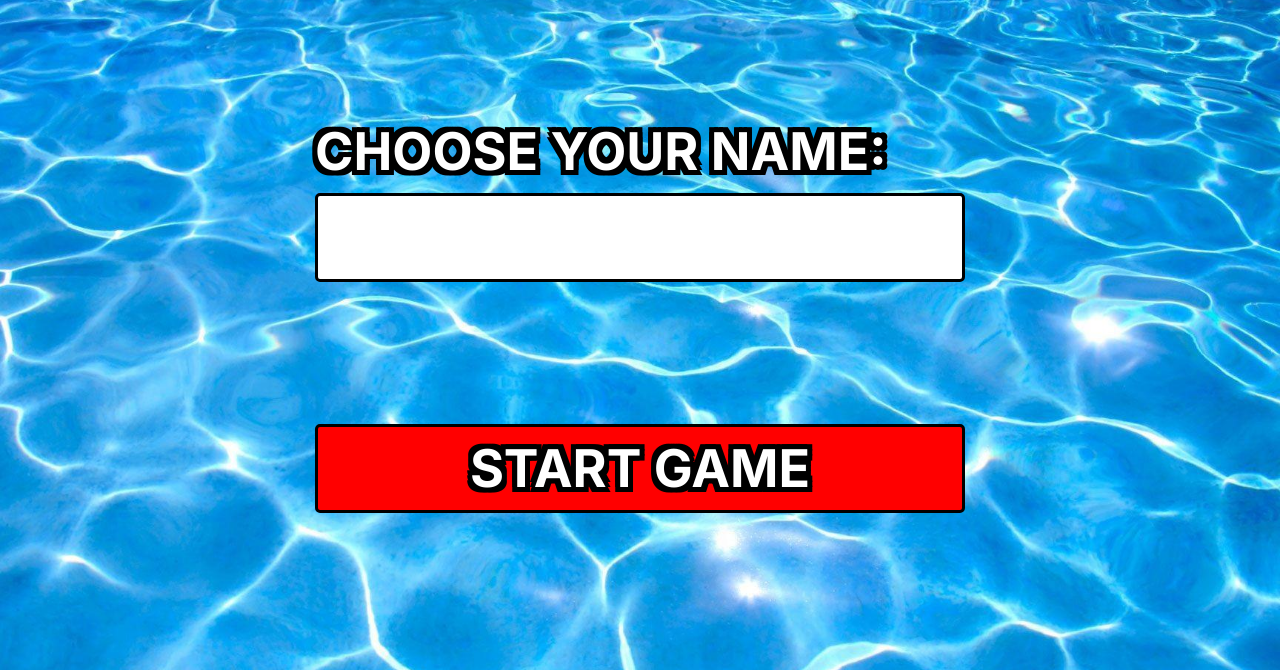
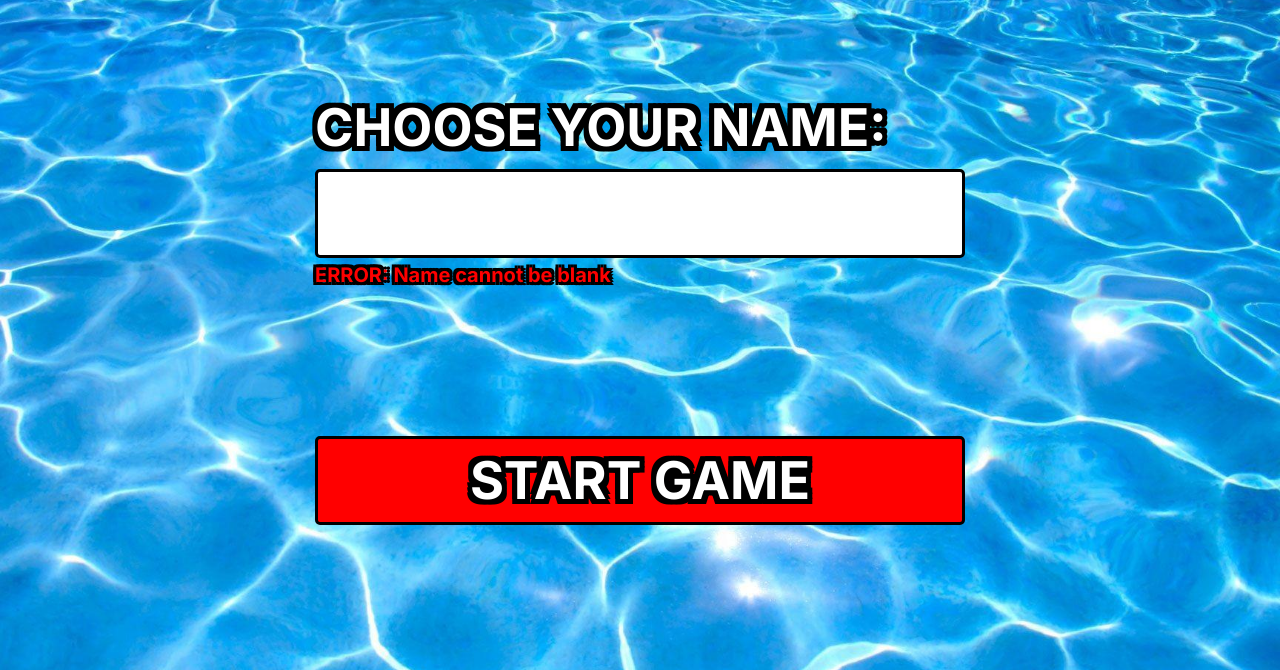
Before and after one commit to bobandash/top_battleship, a website built with webpack: page index.html in a window 1280 px wide. Both pictures are taken after a click on the button "START GAME". Shown: the part 130-800 px from the top of the page. Built offline with nearby package versions, Linux system fonts and the light colour scheme; files whose address does not match are found by name; what pubsub-js would draw is missing.

Commit message:
added error message when input is blank, and removed error message when input is selected

```diff
--- a/src/User-Interface/start-screen.js
+++ b/src/User-Interface/start-screen.js
@@ -10,7 +10,20 @@ const startScreen = (() => {
     if(usernameValue !== ''){
       Game.start(usernameValue);
       PubSub.publish('Start Placing Ships');
+    } else {
+      const errorMessage = document.querySelector('.error-message');
+      errorMessage.classList.remove('hidden');
     }
+  }
+
+  function hideErrorMessageIfInputSelected(){
+    const errorMessage = document.querySelector('.error-message');
+    const input = document.getElementById('username');
+    input.addEventListener('focus', () => {
+      if(!errorMessage.classList.contains('hidden')){
+        errorMessage.classList.add('hidden');
+      }
+    })
   }
 
 
@@ -25,6 +38,7 @@ const startScreen = (() => {
         <div class = "name-select">
           <h2 class="description-text">Choose Your Name:</h2>
           <input id = "username" autocomplete = "off">
+          <p class = "error-message hidden">ERROR: Name cannot be blank</p>
         </div>
         <div>
           <button id = "start-game" class = "next-screen-button">Start Game </button>
@@ -37,6 +51,7 @@ const startScreen = (() => {
         startGame();
       }
     })
+    hideErrorMessageIfInputSelected();
     startGameBtn.addEventListener('click', startGame)
   }
 
--- a/styles/main.css
+++ b/styles/main.css
@@ -98,6 +98,13 @@ body.start-screen, body.place-ships-screen, body.battleship-screen {
   background-color: darkred;;
 }
 
+.error-message {
+  color: red;
+  font-size: 20px;
+  font-weight: bold;
+  margin-top: 5px;
+  text-shadow: var(--mobile-text-shadow);
+}
 
 /* margins to separate the elements for start screen */
 .start-screen .container div:first-child {
@@ -146,7 +153,6 @@ body.start-screen, body.place-ships-screen, body.battleship-screen {
     padding-right: 10px;
   }
 }
-
 
 
 /* css for the place ships and attack ships screen */
```
Also changed, not shown: 1 other file.
